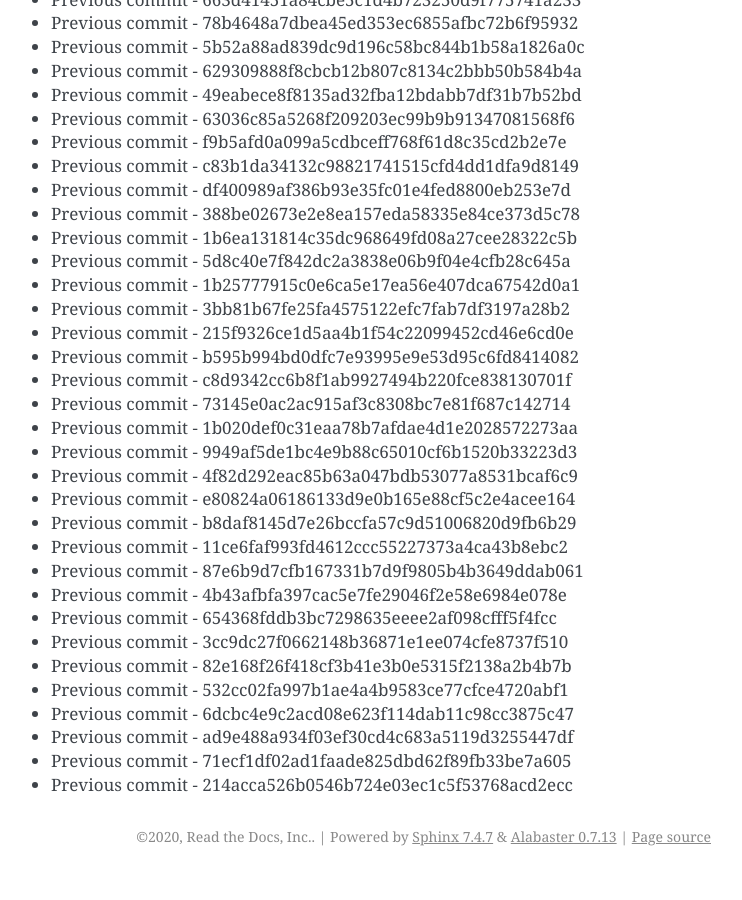
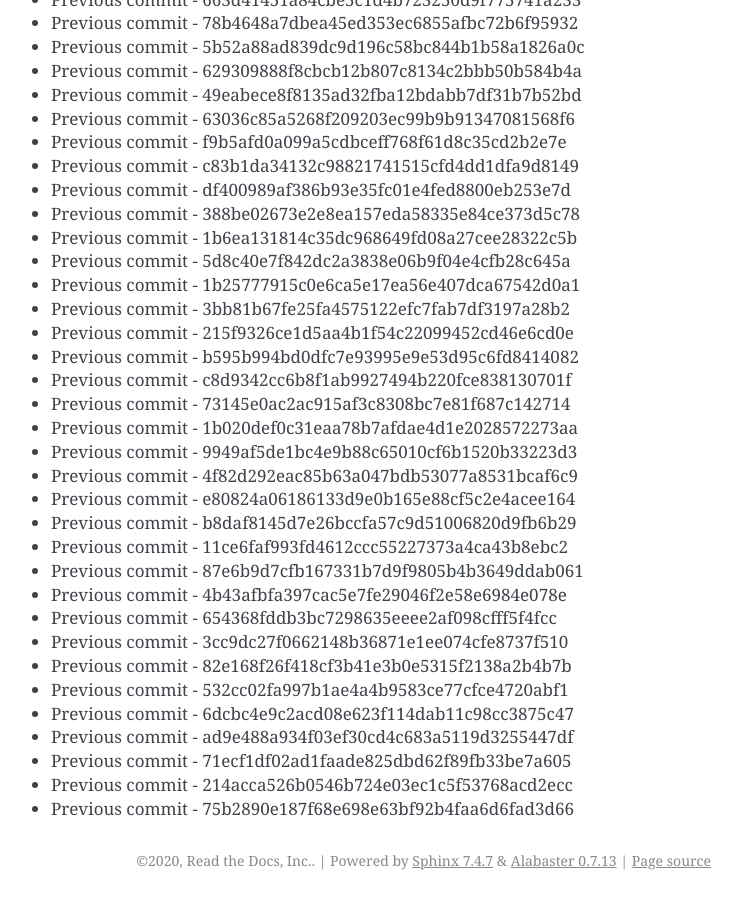
Before and after one commit to readthedocs/rtd-git-stresstest, a Sphinx documentation site: the page built from docs/updates.rst, in a window 1280 px wide and 900 px high, scrolled down 43871 px. Shown: the whole window, without its empty margins (399-1141 px from the left). Built offline with Sphinx 7.4.7, drawn with Linux system fonts in a browser that asks for light colours; before the commit the page ends 44747 px from its top, so only the background shows below that.

Commit message:
Generating commit from previous: 75b2890e187f68e698e63bf92b4faa6d6fad3d66

```diff
--- a/docs/updates.rst
+++ b/docs/updates.rst
@@ -1875,3 +1875,4 @@ It can be tested for any performance characteristics.
 * Previous commit - ad9e488a934f03ef30cd4c683a5119d3255447df
 * Previous commit - 71ecf1df02ad1faade825dbd62f89fb33be7a605
 * Previous commit - 214acca526b0546b724e03ec1c5f53768acd2ecc
+* Previous commit - 75b2890e187f68e698e63bf92b4faa6d6fad3d66
```
